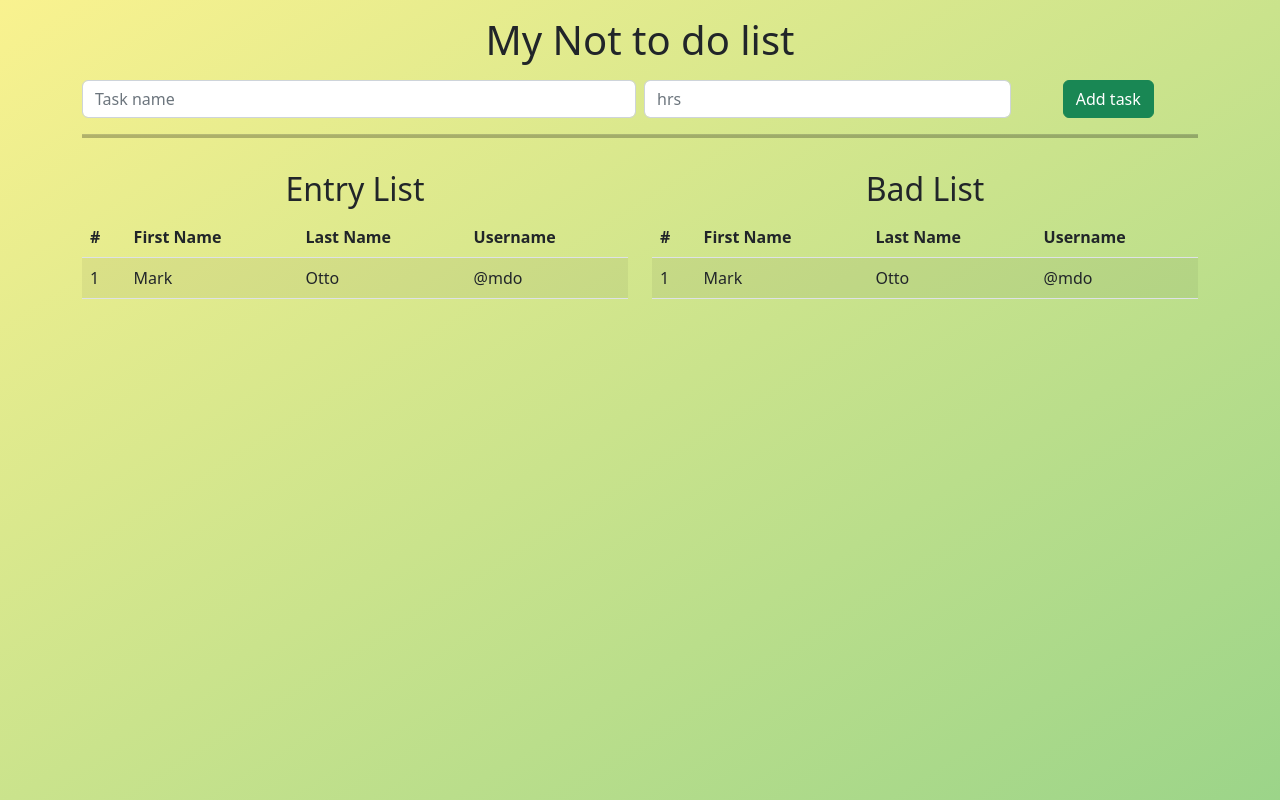
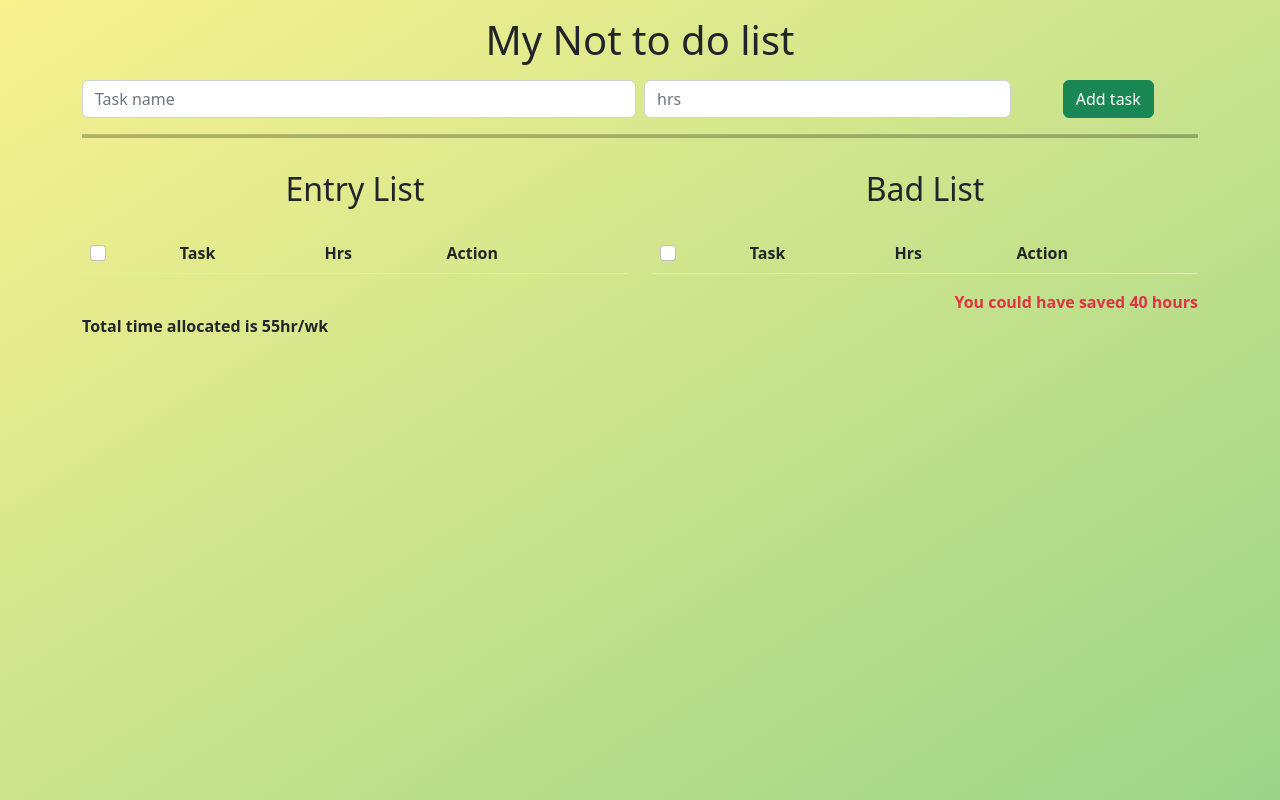
Before and after one commit to Pradeep22222/not-to-do-list-dented-code-revision, a React (Create React App) app: page / in a window 1280 px wide. Built offline with nearby package versions, Linux system fonts and the light colour scheme.

Commit message:
task added on taskarea for the type entry

```diff
--- a/src/App.js
+++ b/src/App.js
@@ -3,17 +3,23 @@ import "bootstrap/dist/css/bootstrap.min.css";
 import {Container} from 'react-bootstrap'
 import { AddForm } from './components/AddForm';
 import { ListArea } from './components/ListArea';
+import { useState } from 'react';
 function App() {
+    const [taskList, setTaskList] = useState([]);
+    const addTask = (task) => {
+      setTaskList([...taskList, task]);
+    };
+  console.log(taskList)
   return (
     <div className="wrapper">
       <Container>
         <div className="text-center">
           <h1 className="mb-3 pt-3">My Not to do list</h1>
-          <AddForm></AddForm>
+          <AddForm addTask={addTask}></AddForm>
         </div>
         <hr className="formHr" />
 
-        <ListArea></ListArea>
+        <ListArea taskList={taskList}></ListArea>
       </Container>
     </div>
   );
--- a/src/components/AddForm.js
+++ b/src/components/AddForm.js
@@ -1,21 +1,46 @@
-import React from 'react'
+import React, { useState } from 'react'
 import { Button } from 'react-bootstrap';
 import Col from "react-bootstrap/Col";
 import Form from "react-bootstrap/Form";
 import Row from "react-bootstrap/Row";
-export const AddForm = () => {
+const initialState = {
+  task: "",
+  hr: "",
+  type:"entry",
+}
+export const AddForm = ({ addTask }) => {
+  const [form,setForm]=useState(initialState)
+  const handleOnChange = e => {
+    const { name, value } = e.target;
+    setForm({ ...form, [name]:value})
+  }
+  const handleOnSubmit = e => {
+    e.preventDefault();
+    addTask(form);
+  }
   return (
     <div>
-      <Form>
+      <Form onSubmit={handleOnSubmit}>
         <Row className="g-2">
           <Col md={6}>
-            <Form.Control placeholder="Task name" required />
+            <Form.Control
+              placeholder="Task name"
+              required
+              name="task"
+              onChange={handleOnChange}
+            />
           </Col>
           <Col md={4}>
-            <Form.Control placeholder="hrs" required type="number" />
+            <Form.Control
+              placeholder="hrs"
+              required
+              type="number"
+              name="hr"
+              onChange={handleOnChange}
+            />
           </Col>
           <Col md={2}>
-            <Button variant="success" required type="submit">
+            <Button variant="success"  type="submit">
               Add task
             </Button>
           </Col>
--- a/src/components/ListArea.js
+++ b/src/components/ListArea.js
@@ -1,14 +1,27 @@
-import React from 'react'
-import { Col, Row } from 'react-bootstrap'
-import { TaskList } from './TaskList';
+import React from "react";
+import { Col, Row } from "react-bootstrap";
+import { TaskList } from "./TaskList";
 
-export const ListArea = () => {
+export const ListArea = ({ taskList }) => {
+  const entryList = taskList.filter(({ type }) => type === "entry");
   return (
     <div className="list-area">
       <Row>
-        <Col><TaskList title="Entry List"></TaskList></Col>
-        <Col><TaskList title="Bad List"></TaskList></Col>
+        <Col>
+          <TaskList
+            title="Entry List"
+            arrow="right"
+            list={entryList}
+          ></TaskList>
+        </Col>
+        <Col>
+          <TaskList title="Bad List"></TaskList>
+          <div className="text-end text-danger fw-bold">
+            You could have saved 40 hours
+          </div>
+        </Col>
       </Row>
+      <div className="fw-bold">Total time allocated is 55hr/wk</div>
     </div>
   );
-}
+};
--- a/src/components/TaskList.js
+++ b/src/components/TaskList.js
@@ -1,27 +1,45 @@
 import React from 'react'
 import Table from "react-bootstrap/Table";
-export const TaskList = ({title}) => {
+import Form from "react-bootstrap/Form";
+import Button from "react-bootstrap/Button";
+
+export const TaskList = ({title, arrow, list=[]}) => {
   return (
     <div className="mt-3">
       <h2 className="text-center">{title}</h2>
-      <div className="table">
+      <div className="table mt-4">
         <Table striped>
           <thead>
             <tr>
-              <th>#</th>
-              <th>First Name</th>
-              <th>Last Name</th>
-              <th>Username</th>
+              <th>
+                <Form.Check type="checkbox" />
+              </th>
+              <th>Task</th>
+              <th>Hrs</th>
+              <th>Action</th>
             </tr>
           </thead>
           <tbody>
-            <tr>
-              <td>1</td>
-              <td>Mark</td>
-              <td>Otto</td>
-              <td>@mdo</td>
-            </tr>
-
+            {list.map((item, i) => (
+              <tr>
+                <th>
+                  <Form.Check type="checkbox" />
+                </th>
+                <td>{ item.task}</td>
+                <td>{ item.hr}hr</td>
+                <td>
+                  {arrow === "right" ? (
+                    <Button variant="success">
+                      <i className="fa-solid fa-arrow-right"></i>
+                    </Button>
+                  ) : (
+                    <Button variant="danger">
+                      <i className="fa-solid fa-arrow-left"></i>
+                    </Button>
+                  )}
+                </td>
+              </tr>
+            ))}
           </tbody>
         </Table>
       </div>
```
